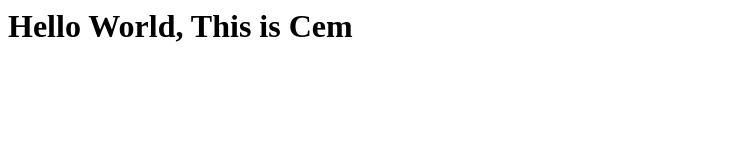
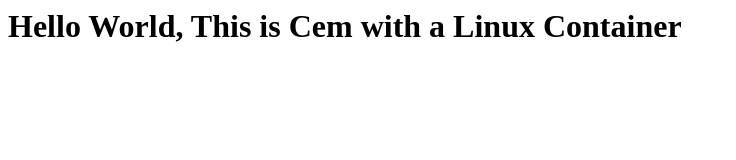
Before and after one commit to cemvarol/HelloWorld, a plain HTML site: page index.html in a window 1280 px wide. Shown: the whole page, without its empty margins (0-736 px from the left). Drawn offline with Linux system fonts and the light colour scheme.

Commit message:
Update index.html

```diff
--- a/index.html
+++ b/index.html
@@ -1 +1 @@
-<html><body><h1>Hello World, This is Cem</h1></body></html>
+<html><body><h1>Hello World, This is Cem with a Linux Container</h1></body></html>
```
